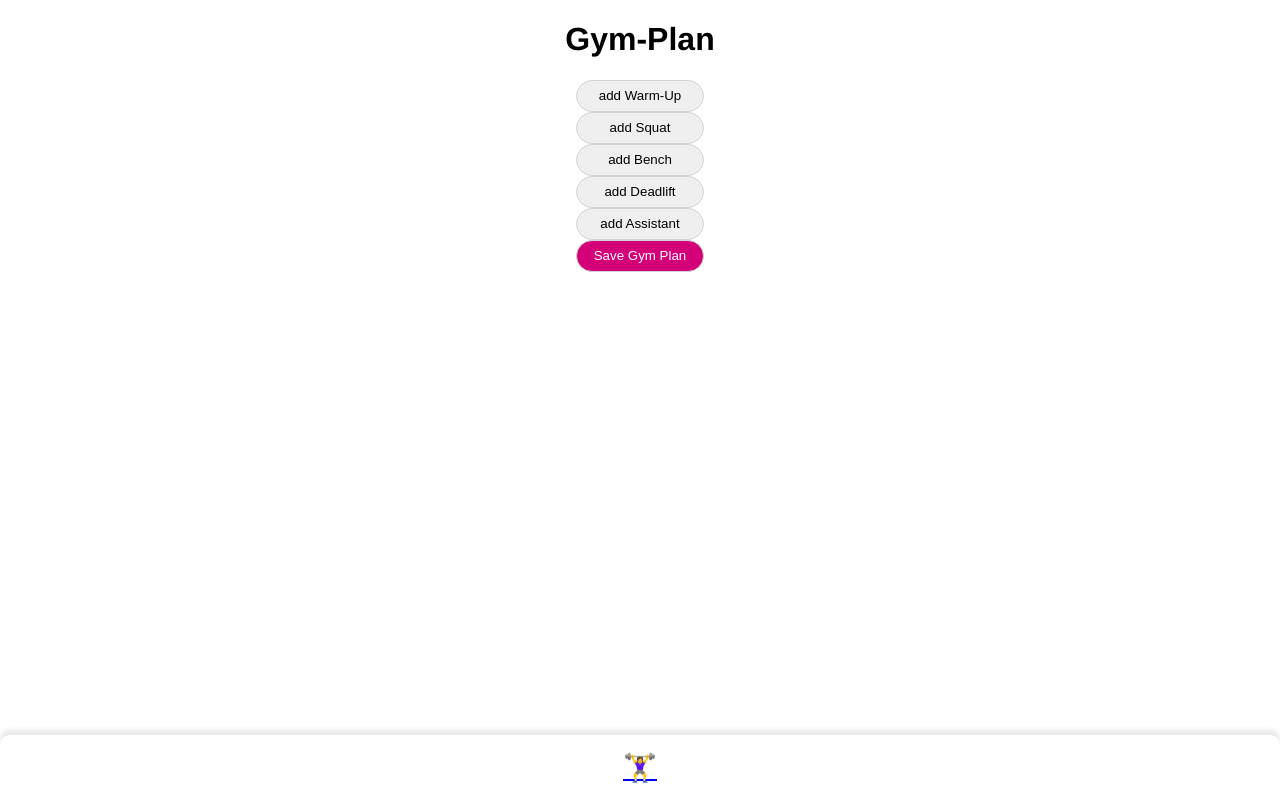
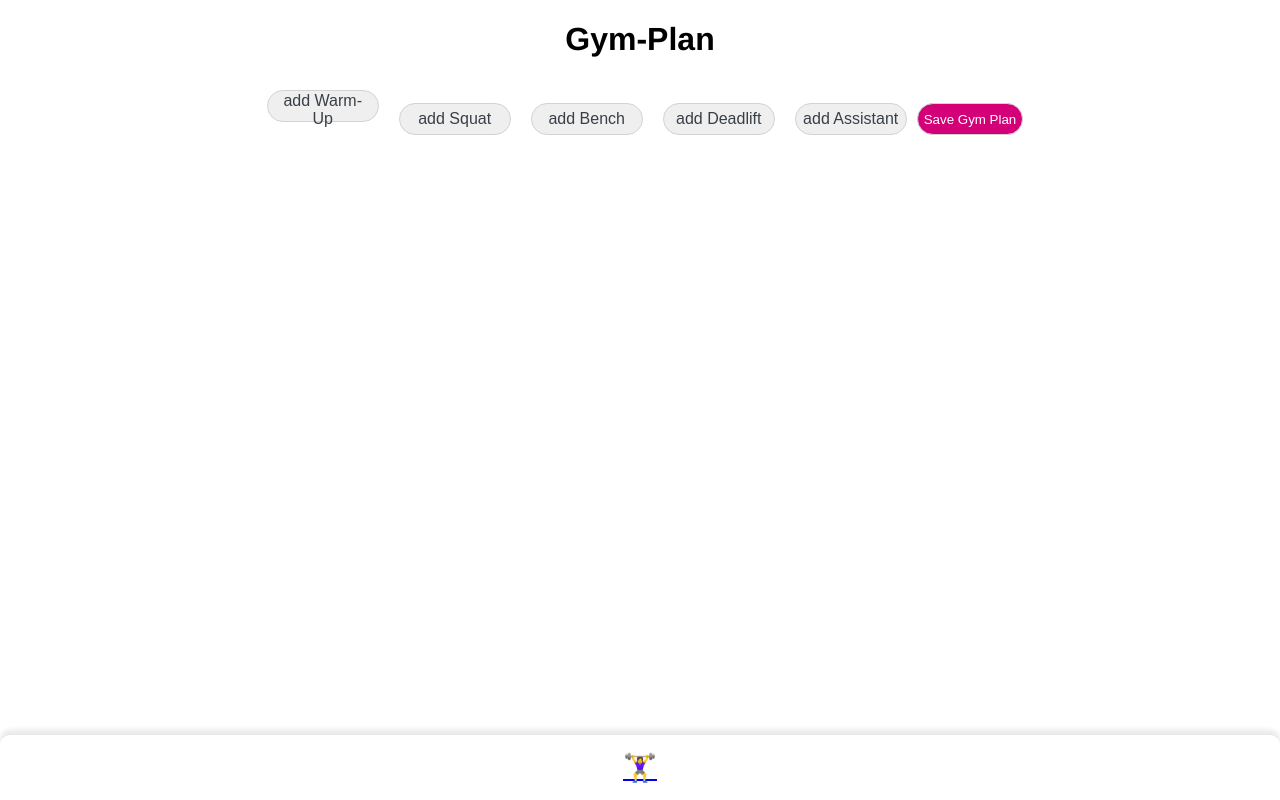
Before and after one commit to KirstenSchuhmann/CapstoneProject, a Next.js app: page / in a window 1280 px wide. Built offline with nearby package versions, Linux system fonts and the light colour scheme.

Commit message:
Updated Styling

```diff
--- a/GlobalStyles/GlobalStyles.js
+++ b/GlobalStyles/GlobalStyles.js
@@ -1,4 +1,4 @@
-import { createGlobalStyle } from "styled-components";
+import { createGlobalStyle } from 'styled-components';
 
 const GlobalStyles = createGlobalStyle`
     html,
--- a/components/GymPlan/GymPlanStyling.js
+++ b/components/GymPlan/GymPlanStyling.js
@@ -10,40 +10,33 @@ export {
 };
 
 const StyledForm = styled.form`
-   display: flex;
-   flex-flow: column wrap;
-   justify-content: center;
-
    button {
       cursor: pointer;
-      font-weight: 400;
    }
 `;
+
 const StyledSection = styled.section`
    border: 1px solid black;
    border-radius: 15px;
    padding: 13px;
    min-width: 300px;
-   margin: 0 1rem 1.5rem 1rem;
-
-   h3 {
-      flex-basis: 100%;
-      margin: 2px;
-      padding-left: 5px;
-   }
+   max-width: 700px;
+   margin: 0.5rem 0.5rem 1.5rem 0.5rem;
 `;
 
 const AddSectionButton = styled.button`
    height: 2rem;
-   width: 8rem;
+   width: 7rem;
    border-radius: 2rem;
    border: 1.5px solid lightgray;
+   margin: 10px;
+   font-size: 16px;
+   color: #393f47;
 `;
 
 const AddExerciseSet = styled.button`
    width: 100%;
    height: 30px;
-   //flex-grow: 1;
    margin: 5px auto 2px;
    border-radius: 5px;
    border: 1px white;
@@ -51,6 +44,7 @@ const AddExerciseSet = styled.button`
    background-color: #05b7ce;
    color: #f1fffa;
    box-shadow: 1px 1px 5px #e2e2e2, -1px -1px 5px #ffffff;
+
    :hover {
       background-color: #15aabf;
       box-shadow: 1px 1px 5px rgba(10, 82, 92, 0.5);
@@ -61,7 +55,7 @@ const SaveButton = styled.button`
    background-color: #d30077;
    color: white;
    height: 2rem;
-   width: 8rem;
+   max-width: 8rem;
    border-radius: 2rem;
    border: 1.5px solid lightgray;
 `;
```
Also changed, not shown: pages/index.js (+5 -5 lines).
